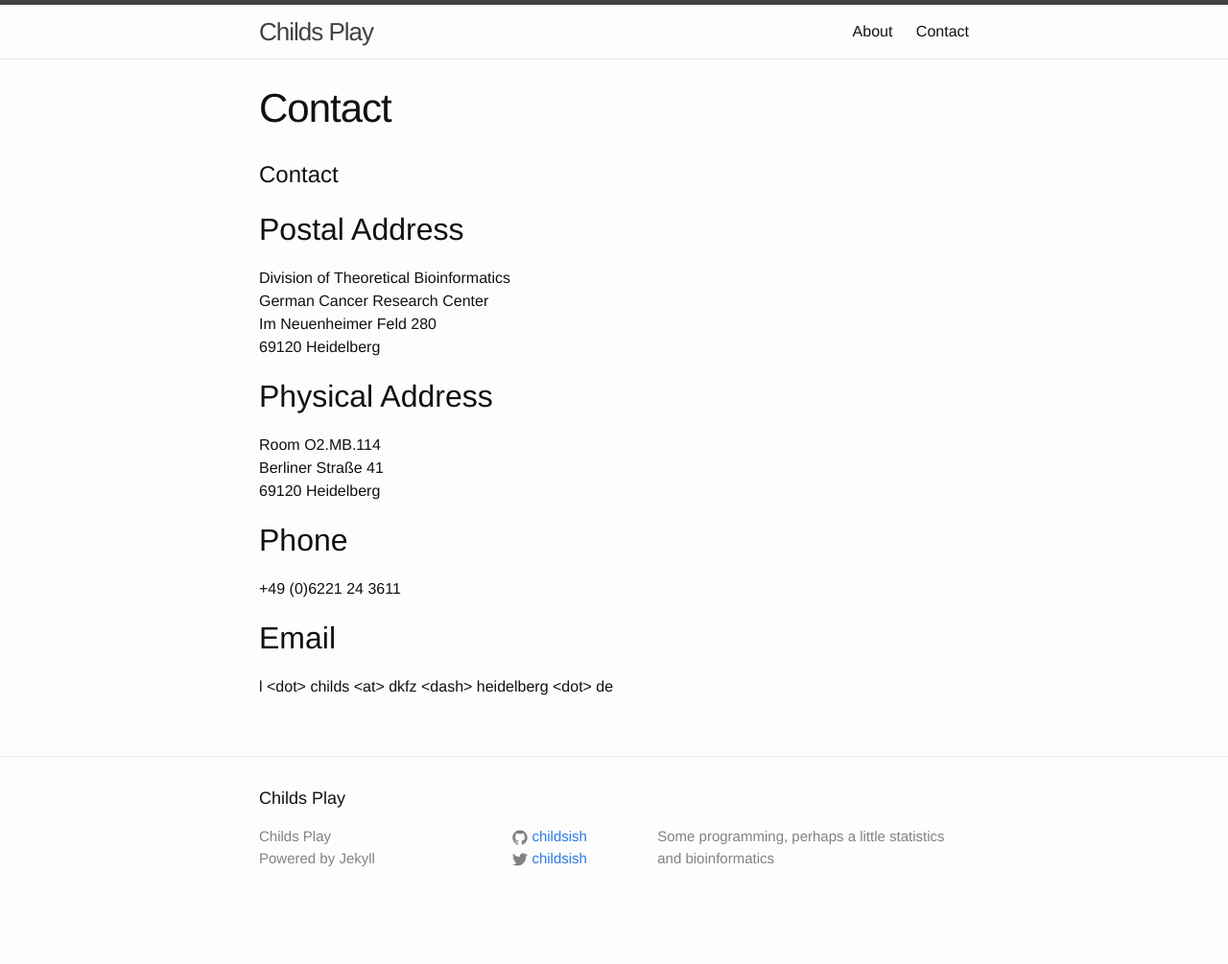
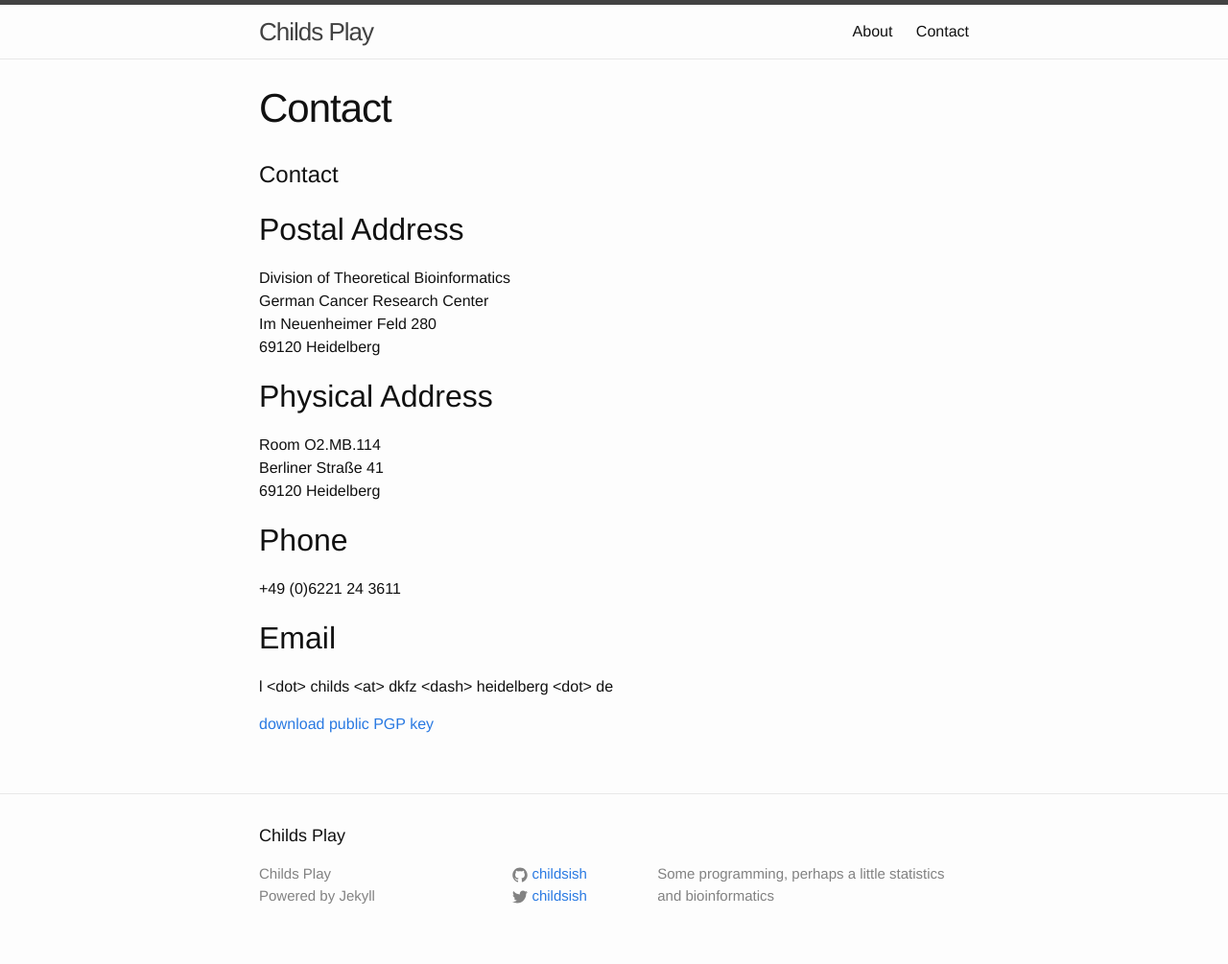
Before and after one commit to childsish/childsish.github.io, a Jekyll site: the page built from contact.md, in a window 1280 px wide. Shown: the whole page at 96% size. Built offline with Jekyll 4.4.1, drawn with Linux system fonts in a browser that asks for light colours; before the commit the page ends 966 px from its top, so only the background shows below that.

Commit message:
added public key to contact

```diff
--- a/_config.yml
+++ b/_config.yml
@@ -5,6 +5,7 @@ title: Childs Play
 description: Some programming, perhaps a little statistics and bioinformatics
 baseurl: ""
 url: "https://childsish.github.com"
+public_key: "static/47843F07AE66489C1073C43AC144AA52C3F93903.asc"
 twitter_username: childsish
 github_username:  childsish
 
--- a/contact.md
+++ b/contact.md
@@ -29,3 +29,5 @@ Email
 -----
 
 l \<dot> childs \<at> dkfz \<dash> heidelberg \<dot> de
+
+[download public PGP key](static/47843F07AE66489C1073C43AC144AA52C3F93903.asc)
```
Also changed, not shown: 1 other file.
